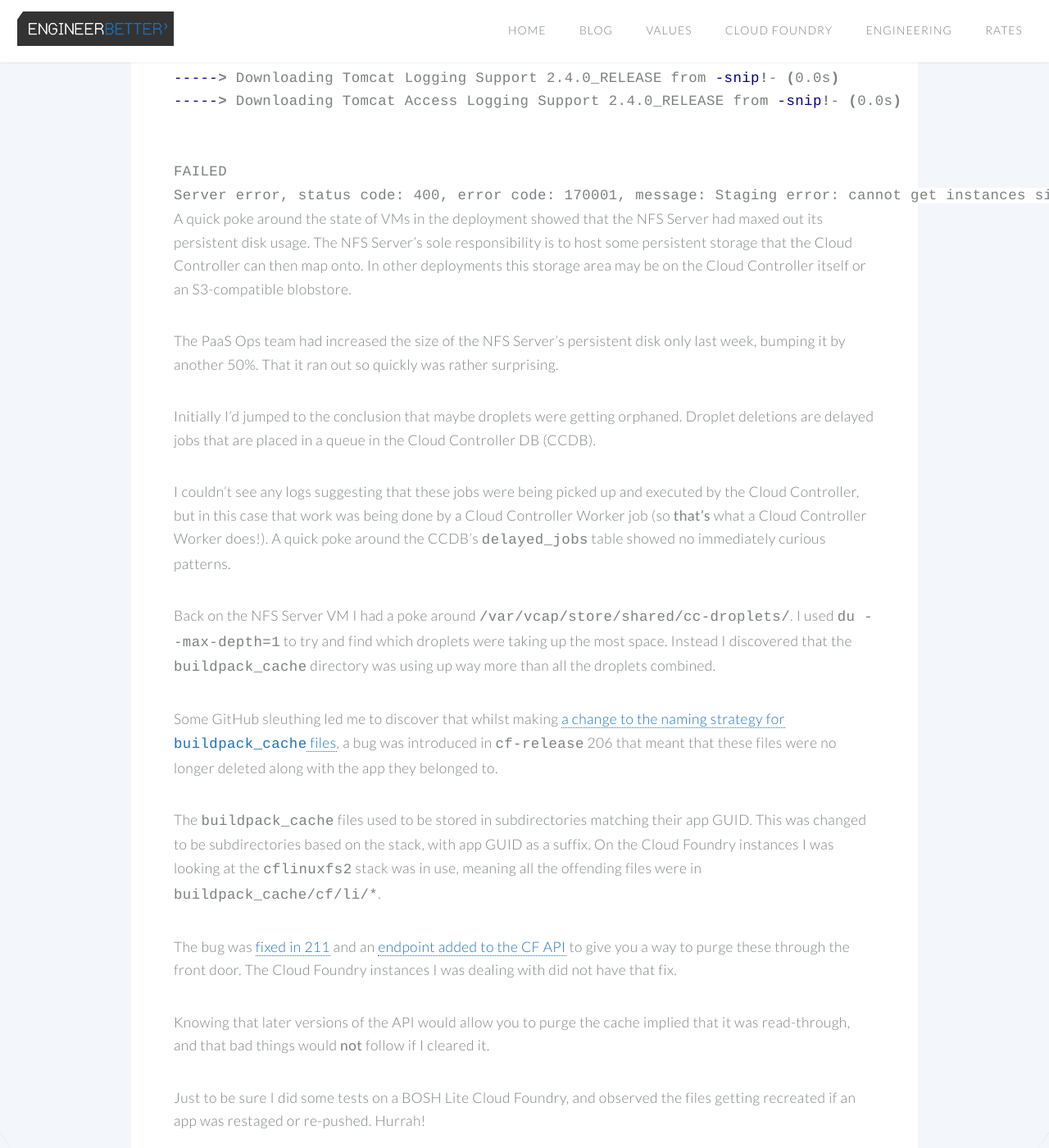
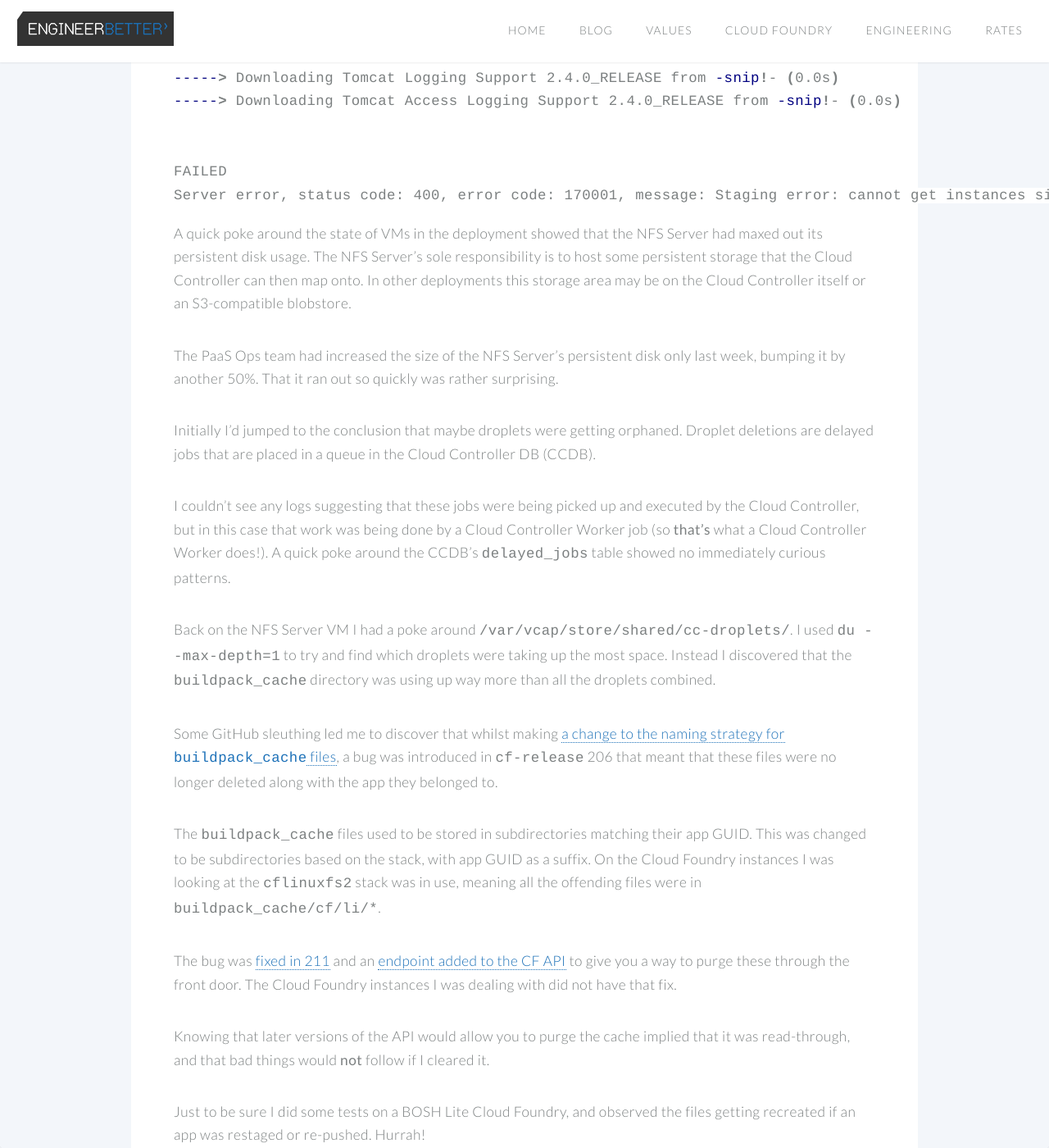
Before and after one commit to DanielJonesEB/engineerbetter.com, a Jekyll site: the page built from _posts/2015-08-19-overflowing-buildpack_cache.markdown, in a window 1280 px wide and 1400 px high, scrolled down 2100 px. Shown: the whole window at 82% size. Built offline with Jekyll 4.4.1, drawn with Linux system fonts in a browser that asks for light colours.

Commit message:
add margin after figure elements

```diff
--- a/css/style.css
+++ b/css/style.css
@@ -33,6 +33,10 @@
 		font-weight: 300;
 		letter-spacing: 0.025em;
 		line-height: 1.75em;
+	}
+
+	figure {
+		margin-bottom: 1em;
 	}
 
 	a {
```
